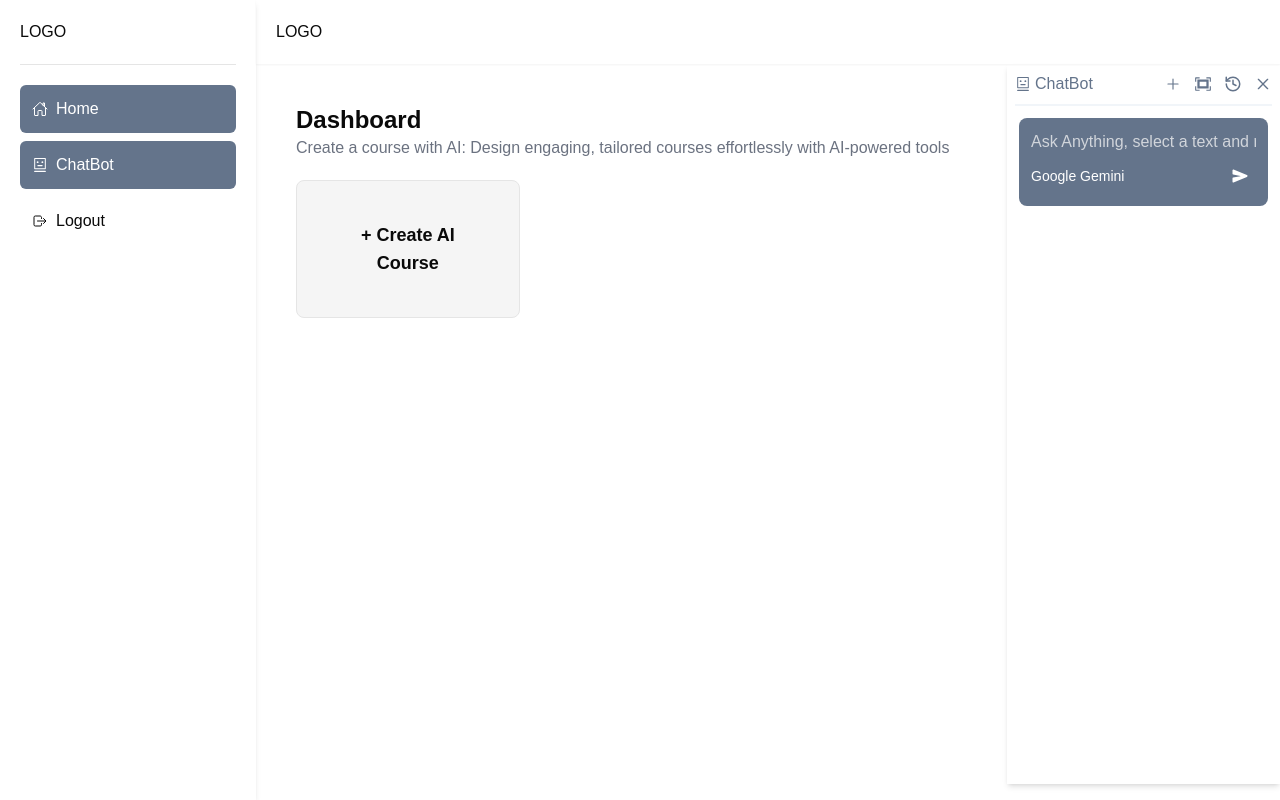
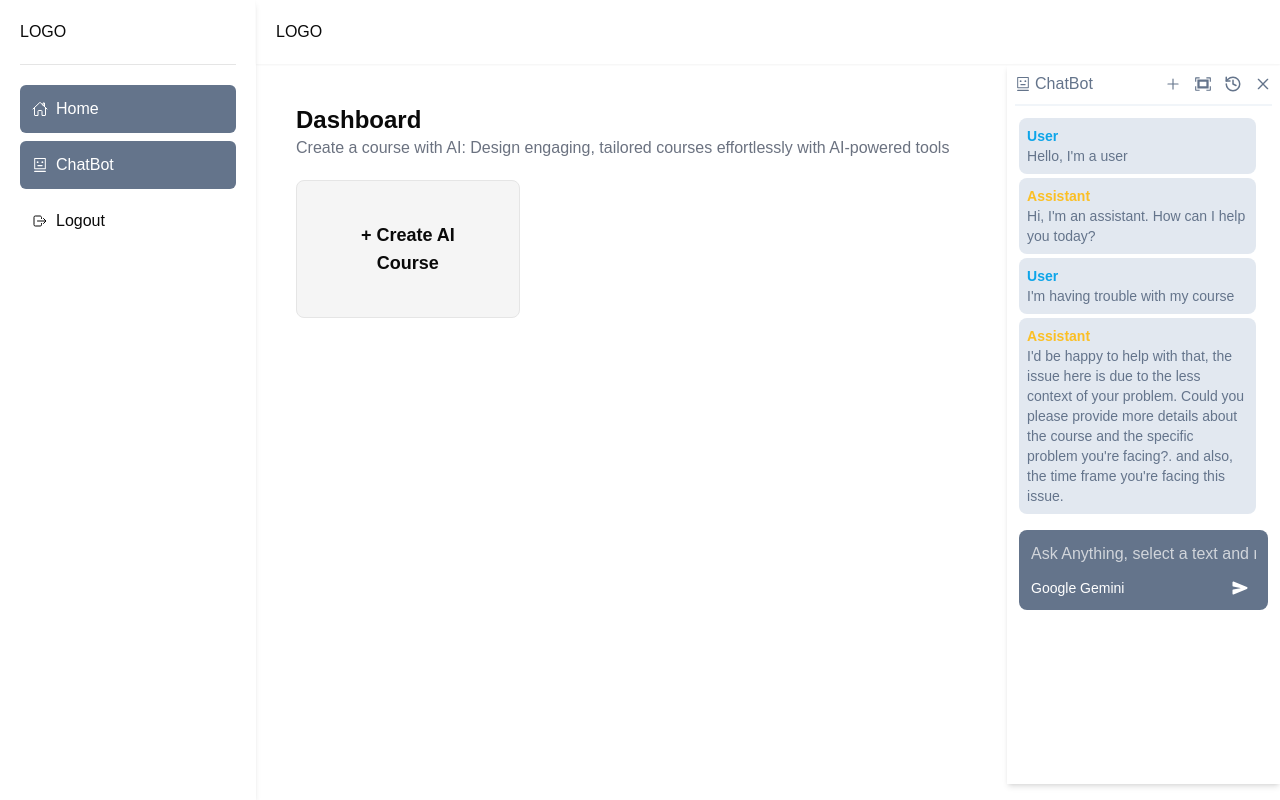
Before and after one commit to Tarunroy500/ai-course-generator, a Next.js app: page /dashboard in a window 1280 px wide. Both pictures are taken after a click on the button "ChatBot". Built offline with nearby package versions, Linux system fonts and the light colour scheme.

Commit message:
added api call function for the chatbot and chat ui

```diff
--- a/app/dashboard/_components/AddNewCourse.jsx
+++ b/app/dashboard/_components/AddNewCourse.jsx
@@ -32,7 +32,6 @@ function AddNewCourse() {
     'difficulty': '',
     'duration': '',
     'identifier': '',
-
   });
 
 
@@ -79,14 +78,13 @@ function AddNewCourse() {
         <h2
           className="font-bold text-lg text-center"
           onClick={() => {
-            toast.success('AI Course creation initiated. Please wait...')
             setOpenDialog(true)
           }}
         >
           + Create AI Course
         </h2>
       </div>
-      <Dialog open={openDialog}>
+      <Dialog open={openDialog} onOpenChange={setOpenDialog}>
         <DialogContent className="max-w-2xl">
           <DialogHeader >
             <DialogTitle className="text-2xl">Create Course</DialogTitle>
--- /dev/null
+++ b/app/dashboard/_components/Chat.jsx
@@ -0,0 +1,41 @@
+"use client"
+import React, { useState } from 'react'
+
+const Chat = () => {
+    const [chatContent, setchatContent] = useState([
+        {
+            "id" : 1,
+            "role" : "User",
+            "content" : "Hello, I'm a user"
+        },
+        {
+            "id" : 2,
+            "role" : "Assistant",
+            "content" : "Hi, I'm an assistant. How can I help you today?"
+        },
+        {
+            "id" : 3,
+            "role" : "User",
+            "content" : "I'm having trouble with my course"
+        },
+        {
+            "id" : 4,
+            "role" : "Assistant",
+            "content" : "I'd be happy to help with that, the issue here is due to the less context of your problem. Could you please provide more details about the course and the specific problem you're facing?. and also, the time frame you're facing this issue."
+        }
+    ])
+  return (
+    <div className='p-3 pb-0'>
+      {
+        chatContent.map((chat) => {
+            return (<div className={'mr-auto bg-slate-200 mb-1 w-[95%] rounded-lg p-2 text-sm'} key={chat.id}>
+                <div className={chat.role === 'Assistant' ? 'text-amber-400 font-semibold' : 'text-sky-500 font-semibold'}>{chat.role}</div>
+                <div className='text-slate-500'>{chat.content}</div>
+            </div>);
+        })
+      }
+    </div>
+  )
+}
+
+export default Chat
--- a/app/dashboard/_components/ChatBot.jsx
+++ b/app/dashboard/_components/ChatBot.jsx
@@ -1,35 +1,16 @@
 "use client"
 import React from 'react';
-import { AiOutlineRobot } from "react-icons/ai";
-import { IoAddOutline } from "react-icons/io5";
-import { RxCross2 } from "react-icons/rx";
-import { VscScreenFull } from "react-icons/vsc";
-import { LuHistory } from "react-icons/lu";
-import { IoSend } from "react-icons/io5";
+import ChatNavbar from './ChatNavbar';
+import ChatBotInput from './ChatBotInput';
+import Chat from './Chat';
 
 const ChatBot = () => {
   return (
     <div className='h-full w-full shadow-md max-w-[30vw]'>
-      <nav className='flex items-center justify-between p-2'>
-        <div className='text-slate-500 flex items-center gap-1'> <AiOutlineRobot /> ChatBot </div>
-        <div className='flex items-center gap-3 text-lg text-slate-500'>
-          <IoAddOutline />
-          <VscScreenFull />
-          <LuHistory />
-          <RxCross2 />
-        </div>
-      </nav>
-      <div className='px-2'>
-        <div className='w-full h-[2px] bg-slate-100'></div>
-      </div>
-      <div className='p-3'>
-        <div className='w-full h-[11vh] bg-slate-500 rounded-lg p-2'>
-          <input type="text" className='bg-transparent focus:outline-none w-full p-1 caret-white placeholder-gray-300 mb-1' placeholder='Ask Anything, select a text and right click to view commands'/>
-          <div className='p-1 pr-3 text-white flex items-center justify-between'>
-            <p className='text-sm'>Google Gemini</p>
-            <IoSend />
-          </div>
-        </div>
+      <ChatNavbar />
+      <div>
+      <Chat />
+      <ChatBotInput />
       </div>
     </div>
   )
--- /dev/null
+++ b/app/dashboard/_components/ChatBotInput.jsx
@@ -0,0 +1,32 @@
+"use client"
+import React, { useState, useContext } from 'react'
+import { IoSend } from "react-icons/io5";
+import { DashboardContext } from '../layout';
+
+const ChatBotInput = () => {
+  const [Input, setInput] = useState('');
+  const {currentChat, setcurrentChat} = useContext(DashboardContext);
+
+  const handleSubmit = (e) => {
+    e.preventDefault();
+    setcurrentChat(prev => [...prev, {role: 'user', content: Input}]);
+    // Function to handle request
+    setcurrentChat(prev => [...prev, {role: 'assistant', content: 'Response from the model'}]) // Add content received from API
+  }
+
+  return (
+    <div>
+    <div className='p-3'>
+      <form onSubmit={handleSubmit} className='w-full bg-slate-500 rounded-lg p-2'>
+        <input value={Input} onChange={(e) => setInput(e.target.value)} type="text" className='bg-transparent focus:outline-none w-full p-1 caret-white placeholder-gray-300 mb-1 text-white' placeholder='Ask Anything, select a text and right click to view commands'/>
+        <div className='p-1 pr-3 text-white flex items-center justify-between'>
+          <p className='text-sm'>Google Gemini</p>
+          <button type="submit"><IoSend /></button>
+        </div>
+      </form>
+    </div>
+    </div>
+  )
+}
+
+export default ChatBotInput
--- /dev/null
+++ b/app/dashboard/_components/ChatNavbar.jsx
@@ -0,0 +1,30 @@
+"use client"
+import React, {useContext} from 'react'
+import { AiOutlineRobot } from "react-icons/ai";
+import { IoAddOutline } from "react-icons/io5";
+import { RxCross2 } from "react-icons/rx";
+import { VscScreenFull } from "react-icons/vsc";
+import { LuHistory } from "react-icons/lu";
+import { DashboardContext } from '../layout';
+
+const ChatNavbar = () => {
+  const {chatShow, setchatShow} = useContext(DashboardContext);
+  return (
+    <div>
+      <nav className='flex items-center justify-between p-2'>
+        <div className='text-slate-500 flex items-center gap-1 cursor-pointer'> <AiOutlineRobot /> ChatBot </div>
+        <div className='flex items-center gap-3 text-lg text-slate-500'>
+            <div className='cursor-pointer'><IoAddOutline /></div>
+            <div className='cursor-pointer'><VscScreenFull /></div>
+            <div className='cursor-pointer'><LuHistory /></div>
+            <div className='cursor-pointer' onClick={() => setchatShow(!chatShow)}><RxCross2 /></div>
+        </div>
+      </nav>
+      <div className='px-2'>
+        <div className='w-full h-[2px] bg-slate-100'></div>
+      </div>
+    </div>
+  )
+}
+
+export default ChatNavbar
--- a/app/dashboard/layout.jsx
+++ b/app/dashboard/layout.jsx
@@ -8,8 +8,9 @@ export const DashboardContext = createContext();
 
 function DashBoardLayout({ children }) {
   const [chatShow, setchatShow] = useState(false);
+  const [currentChat, setcurrentChat] = useState([]);
   return (
-    <DashboardContext.Provider value={{ chatShow, setchatShow }}>
+    <DashboardContext.Provider value={{ chatShow, setchatShow, currentChat, setcurrentChat }}>
     <div>
       <div className="md:w-64 hidden md:block">
         <SideBar />
```
